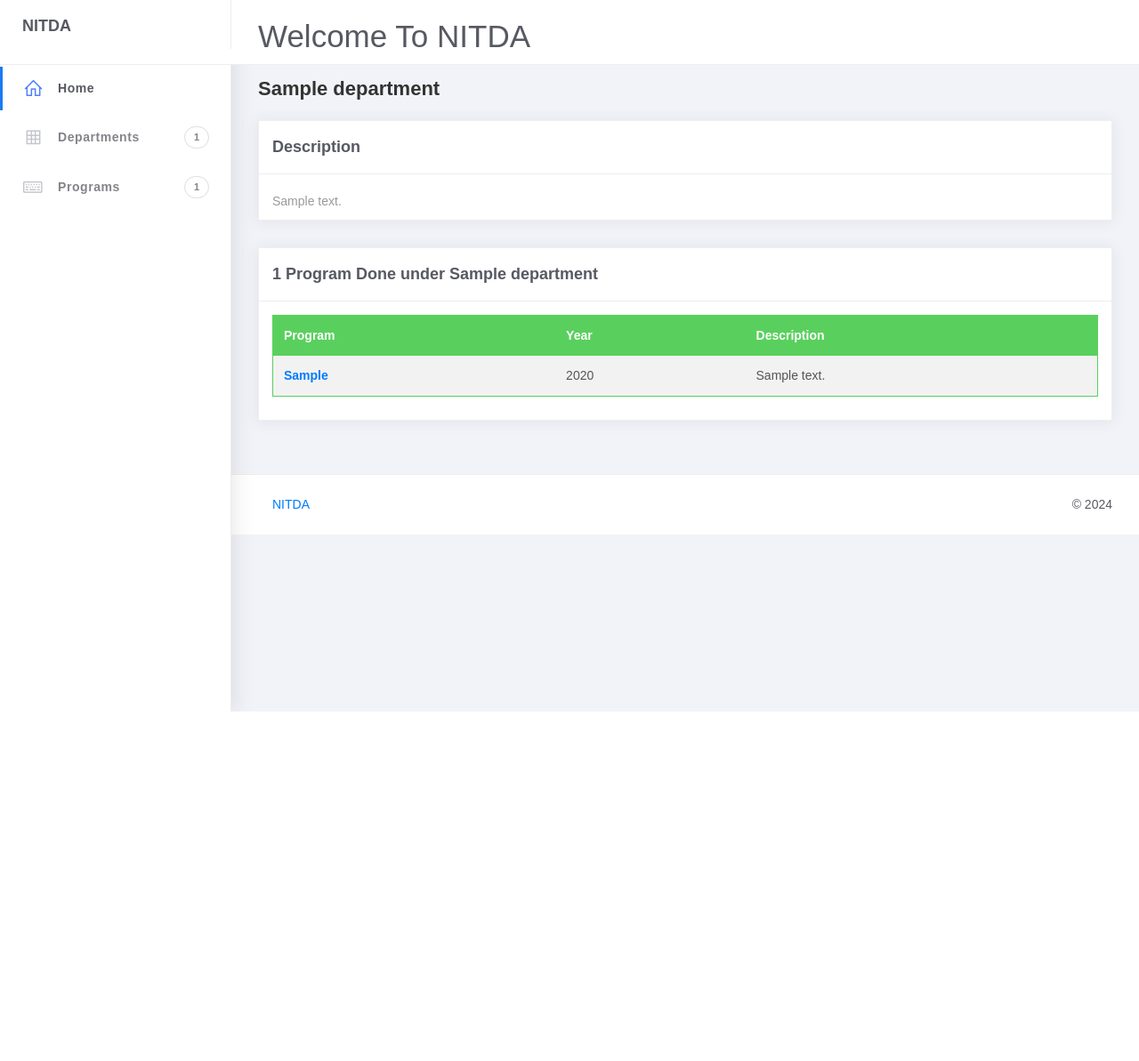
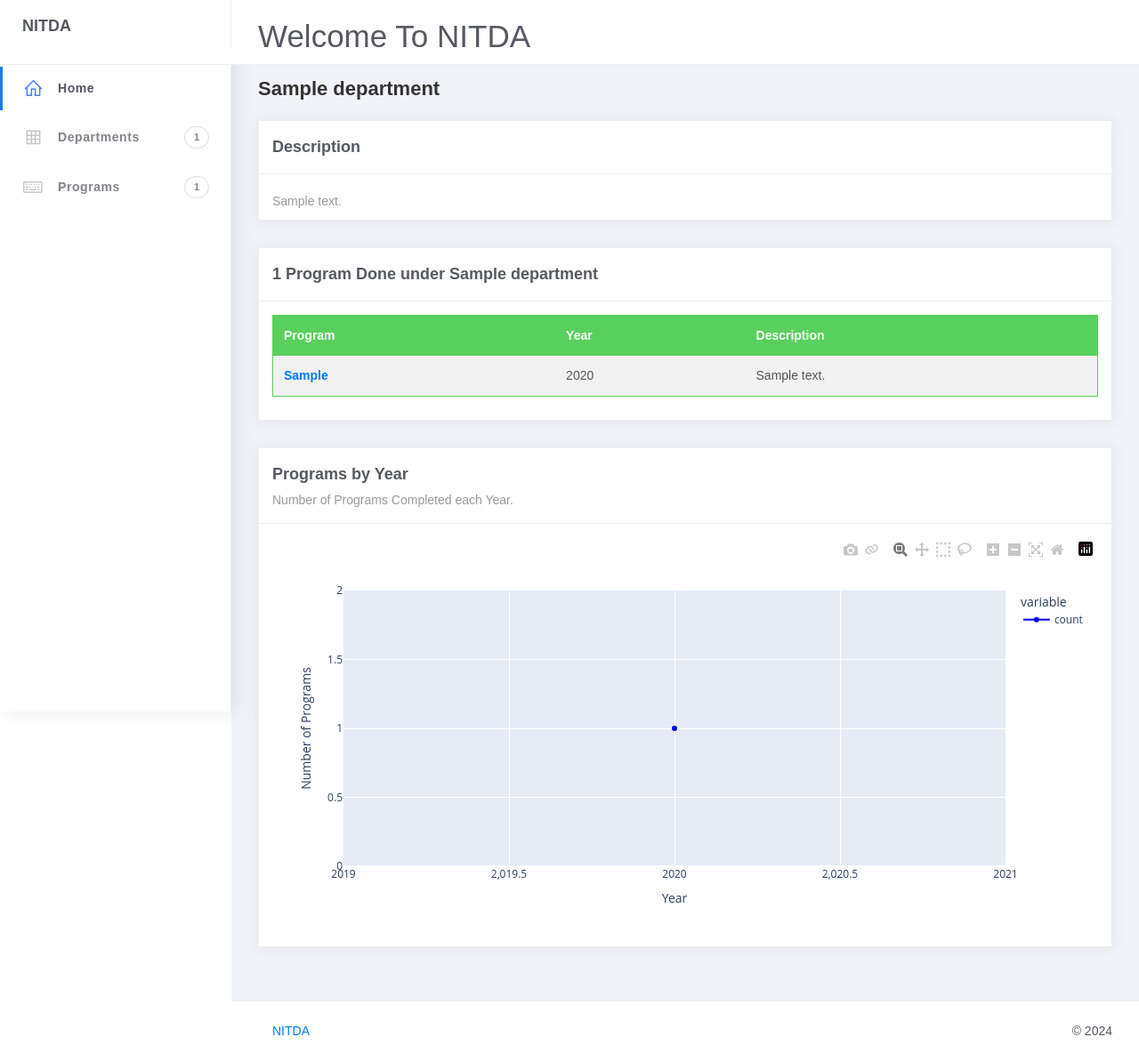
Before and after one commit to benjaminogbonna/NITDA-analysis-portal, a Django app: a page that uses templates/base.html in a window 1280 px wide. Shown: the whole page at 89% size. Before the commit the page ends 800 px from the top, so only its background shows below. Run offline with Django 4.2, Linux system fonts and the light colour scheme; tables that the repository leaves empty hold one stand-in row (values such as "Sample post"); some libraries are stand-ins or nearby versions.

Commit message:
added description to departments in the previous commit, updated department view to include some plots, and updated the title in all templates.

```diff
--- a/main/views.py
+++ b/main/views.py
@@ -31,7 +31,7 @@
     years = [program.year for program in programs]
     temp_count = Counter(years)
     year_df = pd.DataFrame(years, columns=['Year'])
-    year = year_df['Year'].value_counts()
+    year = year_df['Year'].value_counts().sort_index()
     # x=year.index.tolist(), y=year.values.tolist()
     year_line = ex.line(year, markers=True)\
         .update_layout(xaxis_title='Year', yaxis_title='Number of Programs').update_traces(line_color='red')
@@ -66,10 +66,12 @@
 
     total_participants = sum([len(df.index) for df in dfs])
     years = set(program.year for program in programs)
+    total_years = len(years)
     years = f'{min(years)}-{max(years)}'
 
     context = {
         'total_participants': total_participants,
+        'total_years': total_years,
         'years': years,
         'total_departments': Department.objects.count(),
         'total_programs': Program.objects.count(),
@@ -110,11 +112,21 @@
     department = get_object_or_404(Department, slug=slug)
     # programs = Department.programs()
     programs = department.programs.all().order_by('-date_uploaded')
+
+    years = [program.year for program in programs]
+    temp_count = Counter(years)
+    year_df = pd.DataFrame(years, columns=['Year'])
+    year = year_df['Year'].value_counts().sort_index()
+    year_line = ex.line(year, markers=True) \
+        .update_layout(xaxis_title='Year', yaxis_title='Number of Programs').update_traces(line_color='blue')
+    year_plot = plot(year_line, output_type='div')
+
     context = {
         'programs': programs,
         'department': department,
         'total_departments': Department.objects.count(),
         'total_programs': Program.objects.count(),
+        'year_plot': year_plot,
     }
     return render(request, 'main/department.html', context)
 
--- a/templates/base.html
+++ b/templates/base.html
@@ -6,6 +6,7 @@
 	<title>
         {% block title %}NITDA{% endblock %}
     </title>
+	<link rel="icon" type="image/png" href="{% static 'assets/img/logo.png' %}">
 	<meta content='width=device-width, initial-scale=1.0, maximum-scale=1.0, user-scalable=0, shrink-to-fit=no' name='viewport'>
 	<link rel="stylesheet" href="{% static 'assets/css/bootstrap.min.css' %}">
 	<link rel="stylesheet" href="../css?family=Nunito:200,200i,300,300i,400,400i,600,600i,700,700i,800,800i,900,900i">
--- a/templates/main/department.html
+++ b/templates/main/department.html
@@ -1,6 +1,6 @@
 {% extends 'base.html' %}
 {% load static %}
-{% block title %}{{ department.name }}{% endblock %}
+{% block title %}NITDA | {{ department.name }}{% endblock %}
 
 {% block content_block %}
 
@@ -61,6 +61,21 @@
 					</div>
 				</div>
 			</div>
+			<div class="col-md-12">
+                <div class="card">
+                    <div class="card-header">
+                        <h4 class="card-title">Programs by Year</h4>
+                        <p class="card-category">
+                            Number of Programs Completed each Year.
+                        </p>
+                    </div>
+                    <div class="card-body">
+                        {% autoescape off %}
+                           {{ year_plot }}
+                        {% endautoescape %}
+                    </div>
+                </div>
+            </div>
 		</div>
 	</div>
 </div>
--- a/templates/main/departments.html
+++ b/templates/main/departments.html
@@ -1,6 +1,6 @@
 {% extends 'base.html' %}
 {% load static %}
-{% block title %}Departments{% endblock %}
+{% block title %}NITDA | Departments{% endblock %}
 
 {% block content_block %}
 
@@ -25,7 +25,7 @@
 									<tr>
 	<!--									<th scope="col">#</th>-->
 										<th scope="col">Name</th>
-										<th scope="col">Number of programs</th>
+										<th scope="col">Number of Programs</th>
 										<th scope="col">Head</th>
 									</tr>
 								</thead>
--- a/templates/main/index.html
+++ b/templates/main/index.html
@@ -139,7 +139,7 @@
 							<div class="col-7 d-flex align-items-center">
 								<div class="numbers">
 									<p class="card-category">Years</p>
-									<h4 class="card-title">{{ years }}</h4>
+									<h4 class="card-title">{{ total_years }} years: {{ years }}</h4>
 								</div>
 							</div>
 						</div>
--- a/templates/main/program_detail.html
+++ b/templates/main/program_detail.html
@@ -1,6 +1,6 @@
 {% extends 'base.html' %}
 {% load static %}
-{% block title %}{{ program.program }}{% endblock %}
+{% block title %}NITDA | {{ program.program }}{% endblock %}
 {% block style %}
 <style>
     table {
```
Also changed, not shown: static/assets/img/logo.png (added), static/assets/img/menu2.png (deleted), static/assets/img/profile.jpg (deleted), static/assets/img/profile2.jpg (deleted).
